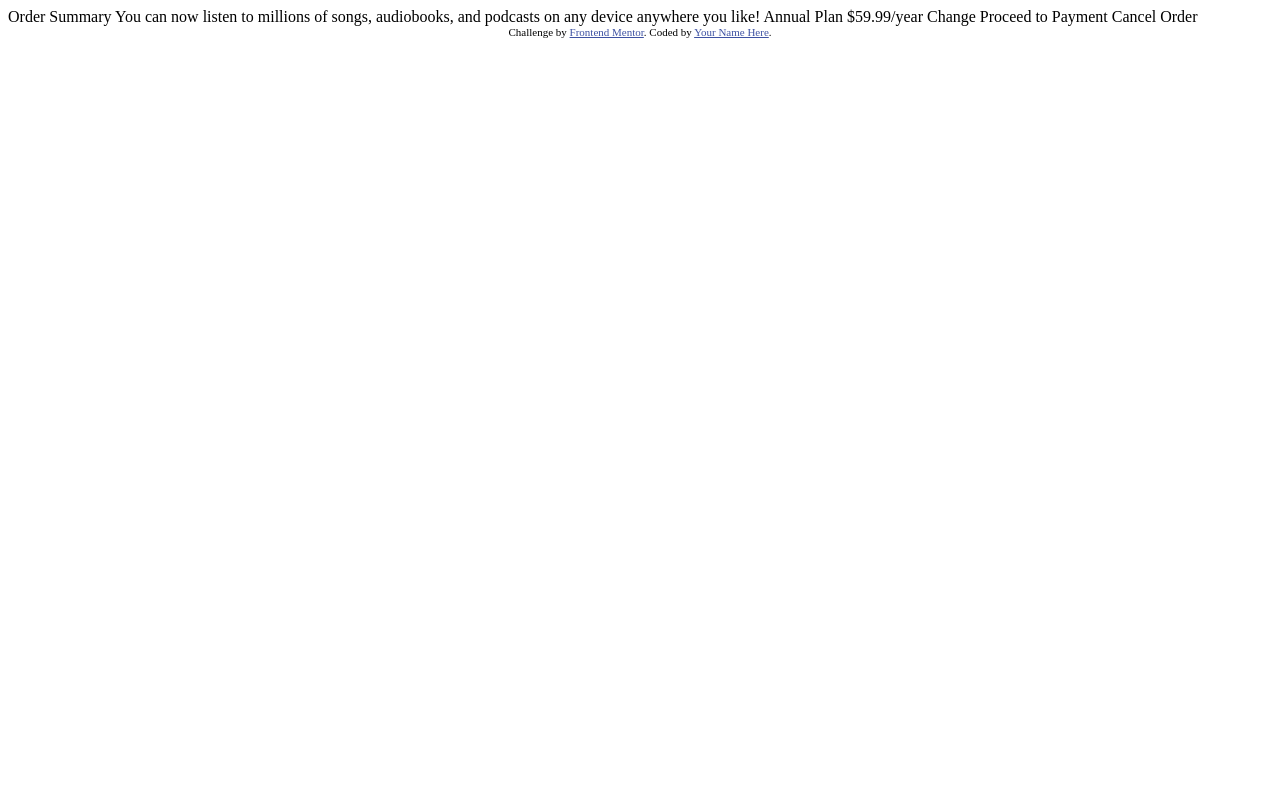
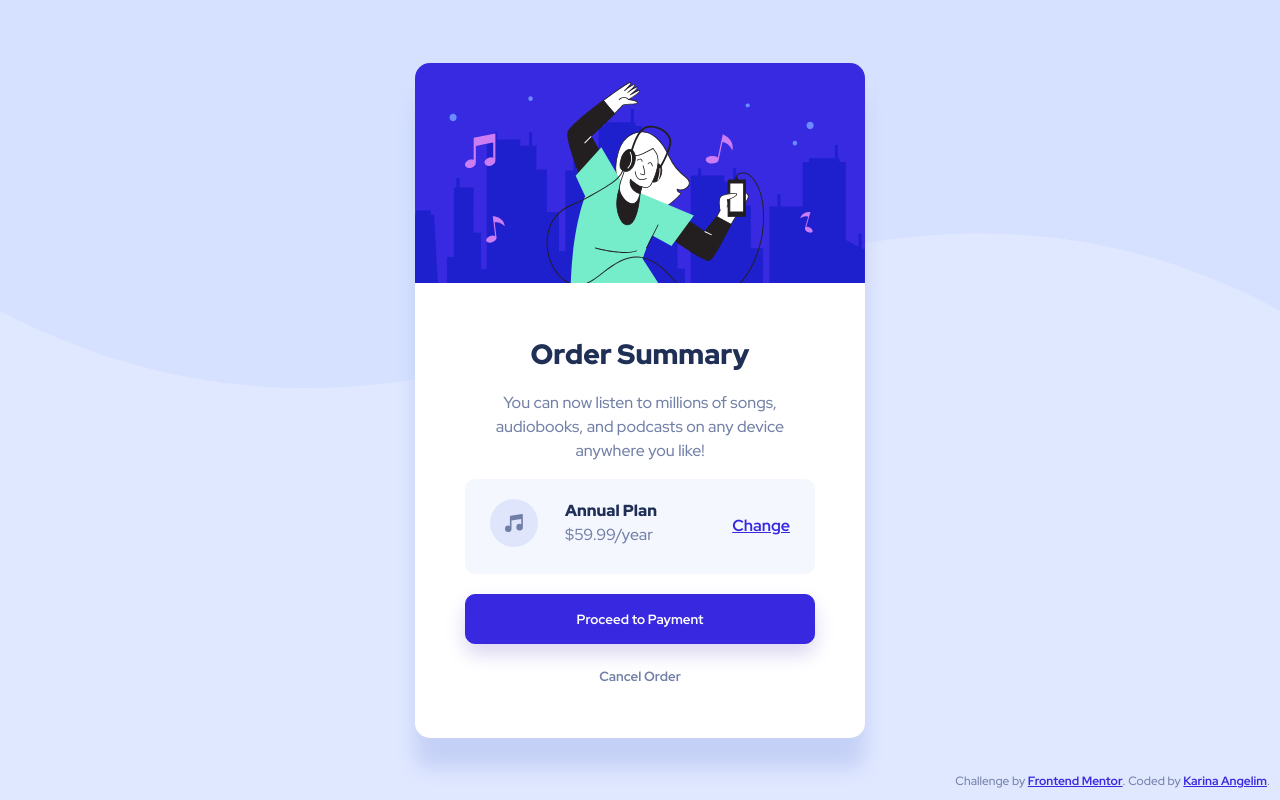
Before and after one commit to akarinaa/fm-order-summary, a plain HTML site: page index.html in a window 1280 px wide. Drawn offline with Linux system fonts and the light colour scheme.

Commit message:
Initial commit, finished project.
So, I got so immersed in this project that I ended up doing everything in a single seat. XD

This is the initial commit but the project is pretty much finished. I'll submit it to the Frontend Mentor page and see if it needs any enhancements.

```diff
--- a/index.html
+++ b/index.html
@@ -5,33 +5,47 @@
   <meta name="viewport" content="width=device-width, initial-scale=1.0"> <!-- displays site properly based on user's device -->
 
   <link rel="icon" type="image/png" sizes="32x32" href="./images/favicon-32x32.png">
+  <link rel="stylesheet" href="./style.css">
 
   <title>Frontend Mentor | Order summary card</title>
+  <link rel="preconnect" href="https://fonts.googleapis.com">
+  <link rel="preconnect" href="https://fonts.gstatic.com" crossorigin>
+  <link href="https://fonts.googleapis.com/css2?family=Red+Hat+Display:wght@500;700;900&display=swap" rel="stylesheet">
 
-  <!-- Feel free to remove these styles or customise in your own stylesheet 👍 -->
-  <style>
-    .attribution { font-size: 11px; text-align: center; }
-    .attribution a { color: hsl(228, 45%, 44%); }
-  </style>
 </head>
 <body>
+  <div class="site-container">
+  <div class="card-container">
+  <!--<img src="images\illustration-hero.svg" alt="Order Summary - Music App" class="hero-image"/>-->
+  <header><h1>Order Summary</h1></header>
 
-  Order Summary
+  <main>
+    <p>You can now listen to millions of songs, audiobooks, and podcasts on any
+  device anywhere you like!</p>
 
-  You can now listen to millions of songs, audiobooks, and podcasts on any
-  device anywhere you like!
+  <div class="plan-selection">
+    <div class="plan-icon">
+      <img src="./images/icon-music.svg" alt="Plan">
+    </div>
 
-  Annual Plan
-  $59.99/year
+    <div class="plan-info">
+      <strong>Annual Plan</strong>
+      <span>$59.99/year</span>
+    </div>
 
-  Change
+    <div class="plan-change">
+      <a href="#">Change</a>
+    </div>
+</div>
 
-  Proceed to Payment
-  Cancel Order
+  <button class="payment-button">Proceed to Payment</button>
+  <button class="cancel-button">Cancel Order</button>
+</main>
+  </div></div>
 
-  <div class="attribution">
+  <footer class="attribution">
     Challenge by <a href="https://www.frontendmentor.io?ref=challenge" target="_blank">Frontend Mentor</a>.
-    Coded by <a href="#">Your Name Here</a>.
-  </div>
+    Coded by <a href="#">Karina Angelim</a>.
+  </footer>
 </body>
 </html>
--- /dev/null
+++ b/style.css
@@ -0,0 +1,151 @@
+html, body {
+  margin: 0;
+  padding: 0;
+}
+
+body {
+  font-family: 'Red Hat Display', sans-serif;
+  font-size: 16px;
+  background-color: hsl(225, 100%, 94%);
+  background-image: url('./images/pattern-background-desktop.svg');
+  background-repeat: no-repeat;
+  background-size: 100%;
+  line-height: 1.5;
+  text-align: center;
+  font-weight: 500;
+  color: hsl(224, 23%, 55%);
+}
+
+.site-container {
+  min-height: 100vh;
+  display: flex;
+  justify-content: center;
+}
+
+.attribution {
+  position: absolute;
+  bottom: 0;
+  right: 0;
+  margin: 10px;
+  font-size: 12px;
+}
+
+a:link, a:visited {
+  color: hsl(245, 75%, 52%);
+  font-weight: 700;
+  transition: 1s;
+}
+
+a:hover {
+  color: #766cf1;
+  transition: 1s;
+}
+
+.card-container {
+  max-width: 350px;
+  width: 90%;
+  background: #fff;
+  background-image: url('./images/illustration-hero.svg');
+  background-repeat: no-repeat;
+  background-position: top;
+  padding: 50px;
+  padding-top: 270px;
+  border-radius: 15px;
+  margin: auto;
+  box-shadow: 0 30px 20px #c4d0f6;
+}
+
+.card-container h1 {
+  font-weight: 900;
+  margin-top: 0;
+  margin-bottom: 0px;
+  color: hsl(223, 47%, 23%);
+  font-size: 28px;
+}
+
+.payment-button {
+  width: 100%;
+  background-color: hsl(245, 75%, 52%);
+  border: 1px solid hsl(245, 75%, 52%);
+  font-family: 'Red Hat Display', sans-serif;
+  color: #fff;
+  padding: 15px;
+  font-weight: 700;
+  border-radius: 10px;
+  margin: 20px auto;
+  box-shadow: 0 10px 20px #dbd5f1;
+  transition: 1s;
+}
+
+.payment-button:hover {
+  background-color: #766cf1;
+  border-color: #766cf1;
+  transition: 1s;
+}
+
+.cancel-button {
+  background: none;
+  border: none;
+  font-family: 'Red Hat Display', sans-serif;
+  font-weight: 700;
+  color: hsl(224, 23%, 55%);
+  transition: 1s;
+}
+
+.cancel-button:hover {
+  color: hsl(223, 47%, 23%);
+  transition: 1s;
+}
+
+.plan-selection {
+  display: grid;
+  grid-template-columns: 1fr 2fr 1fr;
+  text-align: left;
+  background-color: hsl(225, 100%, 98%);
+  padding: 20px 25px;
+  border-radius: 10px;
+}
+
+.plan-info {
+  display: flex;
+  flex-direction: column;
+}
+
+.plan-info strong {
+  color: hsl(223, 47%, 23%);
+  font-weight: 900;
+}
+
+.plan-change {
+  align-self: center;
+  text-align: right;
+}
+
+@media (max-width: 480px) {
+  .plan-selection {
+    grid-template-columns: auto;
+    text-align: center;
+    grid-row-gap: 20px;
+    padding: 30px;
+  }
+
+  .plan-change {
+    text-align: center;
+  }
+
+  .card-container {
+    max-width: auto;
+    width: 100%;
+    border-radius: 0px;
+  }
+
+  .attribution {
+    position: relative;
+  }
+
+  .site-container {
+    min-height: auto;
+  }
+
+
+}
```
Also changed, not shown: design/active-states.jpg (deleted), design/desktop-design.jpg (deleted), design/desktop-preview.jpg (deleted), design/mobile-design.jpg (deleted), double-view.png (added), screenshot-desktop.png (added), screenshot-mobile.png (added), 4 other files.
